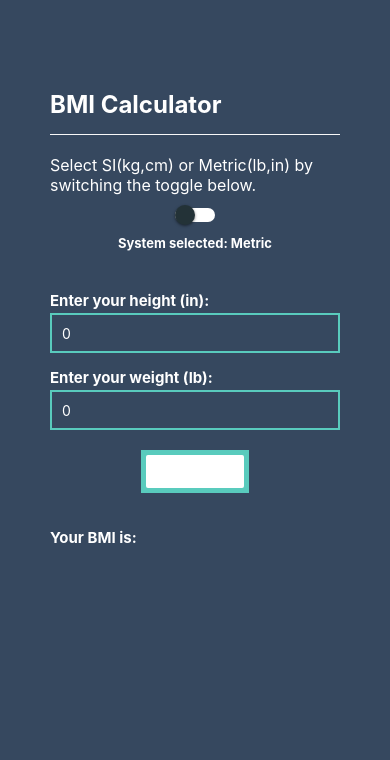
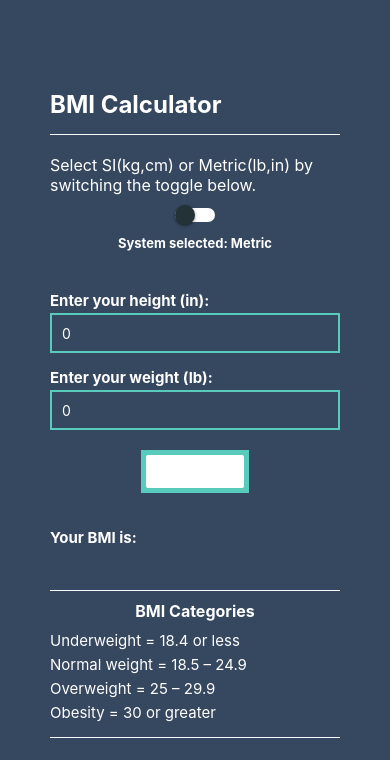
Before and after one commit to CarlosACifuentes/ReactNative-BMI-Calculator, a React Native app: screen / in a window 390 px wide. Shown: the top 760 px of the page. Built offline with nearby package versions, Linux system fonts and the light colour scheme.

Commit message:
Included BMI Table

```diff
--- a/App.js
+++ b/App.js
@@ -57,7 +57,17 @@ export default function calculateBMI() {
         }}
       />
       </View>
+
       <Text style = {styles.text}>Your BMI is: {BMI}</Text>
+
+
+      <View style = {styles.categoriesView}>
+      <Text style = {styles.subtitle}>BMI Categories</Text>
+      <Text style = {styles.categories}>Underweight = 18.4 or less</Text>
+      <Text style = {styles.categories}>Normal weight = 18.5 – 24.9</Text>
+      <Text style = {styles.categories}>Overweight = 25 – 29.9</Text>
+      <Text style = {styles.categories}>Obesity = 30 or greater</Text>
+      </View>
     </View>
   );
 }
@@ -115,13 +125,35 @@ const styles = StyleSheet.create({
     paddingStart: 10,
   },
   buttonView: {
-      //alignSelf: 'stretch',
       alignItems: 'center',
       backgroundColor: '#59cbbd',
       padding:5,
       marginTop: 20,
       marginBottom: 20,
   },
-
+  subtitle: {
+    alignSelf: 'center',
+    fontSize: 16,
+    color: '#fff',
+    paddingBottom: 10,
+    paddingTop: 10,
+    fontWeight: 'bold',
+  },
+  categories: {
+    fontSize: 15,
+    color: '#fff',
+    paddingBottom: 5,
+  },
+  categoriesView: {
+    alignSelf:'stretch',
+    fontSize: 15,
+    color: '#fff',
+    paddingBottom: 10,
+    borderTopColor: '#fff',
+    borderTopWidth: 1,
+    marginTop: 40,
+    borderBottomWidth: 1,
+    borderBottomColor: '#fff',
+  },
 
 });
```
